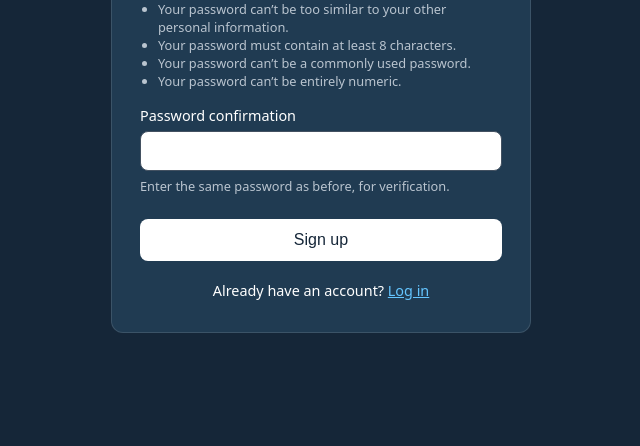
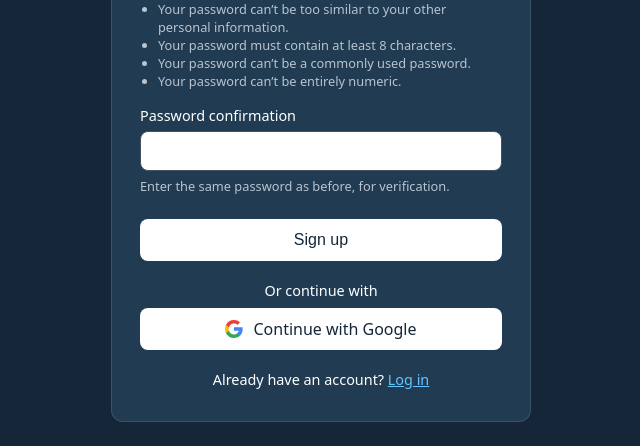
Before and after one commit to AxelD7/heads-up, a Django app: page /signup/ in a window 1280 px wide. Shown: the part 895-1341 px from the top of the page, without its empty margins (319-959 px from the left). Before the commit the page ends 1228 px from the top, so only its background shows below. Run offline with Django 5.2, Linux system fonts and the light colour scheme; some libraries are stand-ins or nearby versions.

Commit message:
Add google authentication button to login/signup page.

```diff
--- a/static/css/auth.css
+++ b/static/css/auth.css
@@ -113,6 +113,20 @@ body {
   background: #64c5ff;
 }
 
+.google-auth-button {
+  display: flex;
+  align-items: center;
+  justify-content: center;
+  gap: 10px;
+  text-decoration: none;
+}
+
+.google-auth-icon {
+  width: 18px;
+  height: 18px;
+  flex: 0 0 18px;
+}
+
 .auth-switch {
   margin-top: 20px;
   text-align: center;
--- a/users/templates/users/signup.html
+++ b/users/templates/users/signup.html
@@ -1,4 +1,5 @@
 {% extends "users/auth_base.html" %}
+{% load socialaccount %}
 
 {% block title %}Sign up | Heads Up{% endblock %}
 
@@ -21,5 +22,16 @@
     <button type="submit" class="auth-button">Sign up</button>
   </form>
 
+  <p class="auth-switch">Or continue with</p>
+  <a class="auth-button google-auth-button" href="{% provider_login_url 'google' %}">
+    <svg class="google-auth-icon" viewBox="0 0 18 18" aria-hidden="true">
+      <path fill="#4285F4" d="M17.64 9.2c0-.64-.06-1.26-.16-1.84H9v3.48h4.84a4.14 4.14 0 0 1-1.8 2.72v2.26h2.92c1.71-1.58 2.68-3.9 2.68-6.62Z"/>
+      <path fill="#34A853" d="M9 18c2.43 0 4.47-.8 5.96-2.18l-2.92-2.26c-.8.54-1.84.86-3.04.86-2.34 0-4.32-1.58-5.03-3.71H.96v2.33A9 9 0 0 0 9 18Z"/>
+      <path fill="#FBBC05" d="M3.97 10.71A5.41 5.41 0 0 1 3.68 9c0-.59.1-1.16.29-1.71V4.96H.96A9 9 0 0 0 0 9c0 1.45.35 2.82.96 4.04l3.01-2.33Z"/>
+      <path fill="#EA4335" d="M9 3.58c1.32 0 2.51.45 3.44 1.35l2.58-2.58A8.65 8.65 0 0 0 9 0 9 9 0 0 0 .96 4.96l3.01 2.33C4.68 5.16 6.66 3.58 9 3.58Z"/>
+    </svg>
+    <span>Continue with Google</span>
+  </a>
+
   <p class="auth-switch">Already have an account? <a href="{% url 'login' %}">Log in</a></p>
 {% endblock %}
```
Also changed, not shown: users/templates/users/login.html (+12 -0 lines).
